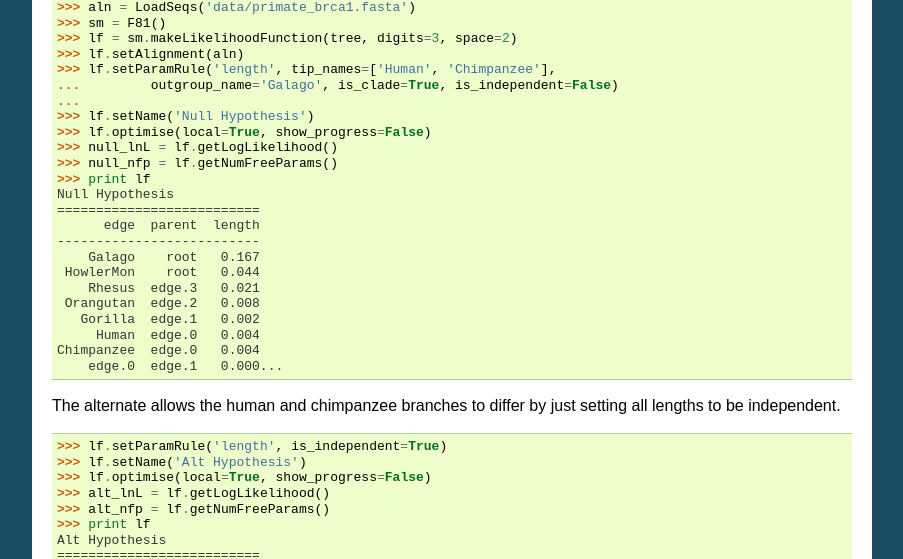
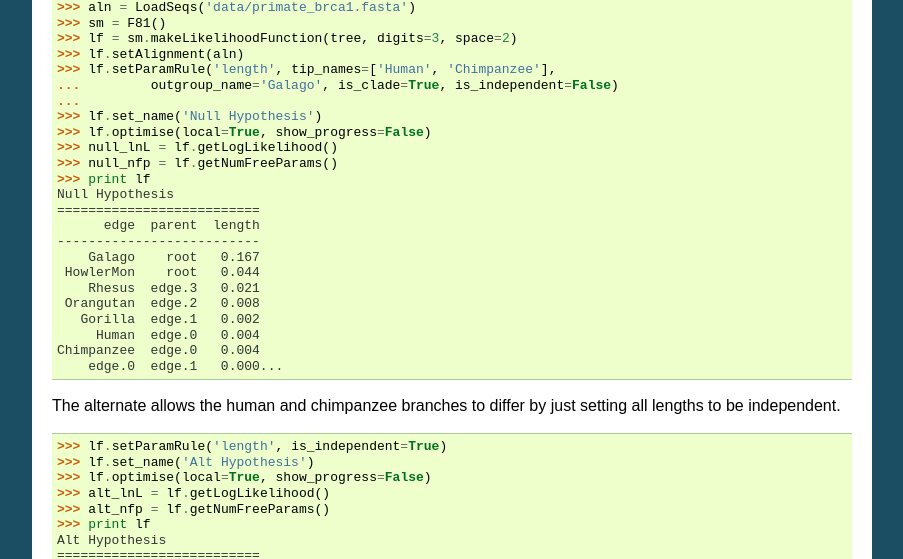
Before and after one commit to cogent3/cogent3, a Sphinx documentation site: the page built from doc/cookbook/using_likelihood_to_perform_evolutionary_analyses.rst, in a window 1280 px wide and 1400 px high, scrolled down 7868 px. Shown: the part 151-710 px from the top of the window, without its empty margins (198-1101 px from the left). Built offline with Sphinx 7.4.7, drawn with Linux system fonts in a browser that asks for light colours; formulas are drawn with MathJax 3; pages that are not in the unit, such as notebooks, are missing from menus.

Commit message:
setName to set_name

```diff
--- a/doc/cookbook/using_likelihood_to_perform_evolutionary_analyses.rst
+++ b/doc/cookbook/using_likelihood_to_perform_evolutionary_analyses.rst
@@ -477,7 +477,7 @@ We test the molecular clock hypothesis for human and chimpanzee lineages. The nu
     >>> lf.setParamRule('length', tip_names=['Human', 'Chimpanzee'],
     ...         outgroup_name='Galago', is_clade=True, is_independent=False)
     ...
-    >>> lf.setName('Null Hypothesis')
+    >>> lf.set_name('Null Hypothesis')
     >>> lf.optimise(local=True, show_progress=False)
     >>> null_lnL = lf.getLogLikelihood()
     >>> null_nfp = lf.getNumFreeParams()
@@ -500,7 +500,7 @@ The alternate allows the human and chimpanzee branches to differ by just setting
 .. doctest::
 
     >>> lf.setParamRule('length', is_independent=True)
-    >>> lf.setName('Alt Hypothesis')
+    >>> lf.set_name('Alt Hypothesis')
     >>> lf.optimise(local=True, show_progress=False)
     >>> alt_lnL = lf.getLogLikelihood()
     >>> alt_nfp = lf.getNumFreeParams()
@@ -548,7 +548,7 @@ In general, however, this capability derives from the ability of any defined ``e
     >>> lf.setParamRule('length', tip_names=['Human', 'Chimpanzee'],
     ...         outgroup_name='Galago', is_clade=True, is_independent=False)
     ...
-    >>> lf.setName('Null Hypothesis')
+    >>> lf.set_name('Null Hypothesis')
     >>> lf.optimise(local=True, show_progress=False)
     >>> sim_aln = lf.simulateAlignment()
     >>> print repr(sim_aln)
--- a/doc/examples/relative_rate.rst
+++ b/doc/examples/relative_rate.rst
@@ -52,7 +52,7 @@ View the resulting maximum-likelihood parameter values.
 
 .. doctest::
 
-    >>> lf.setName("clock")
+    >>> lf.set_name("clock")
     >>> print lf
     clock
     =====
@@ -103,7 +103,7 @@ View the resulting maximum-likelihood parameter values.
 
 .. doctest::
 
-    >>> lf.setName("non clock")
+    >>> lf.set_name("non clock")
     >>> print lf
     non clock
     =====
--- a/doc/examples/simulate_alignment.rst
+++ b/doc/examples/simulate_alignment.rst
@@ -27,7 +27,7 @@ Define our Felsenstein 1981 substitution model.
     ... 'G': 0.2, 'T': 0.1}, model_gaps=False)
     >>> lf = sm.makeLikelihoodFunction(t)
     >>> lf.setConstantLengths()
-    >>> lf.setName('F81 model')
+    >>> lf.set_name('F81 model')
     >>> print lf
     F81 model
     ==========================
--- a/doc/examples/unrestricted_nucleotide.rst
+++ b/doc/examples/unrestricted_nucleotide.rst
@@ -51,7 +51,7 @@ We now construct the parameter controller with each predicate constant across th
 
     >>> lf = sm.makeLikelihoodFunction(tr, digits=2, space=3)
     >>> lf.setAlignment(al)
-    >>> lf.setName('Unrestricted model')
+    >>> lf.set_name('Unrestricted model')
     >>> lf.optimise(local=True)
 
 We just used the Powell optimiser, as this works quite well.
```
Also changed, not shown: 3 other files.
